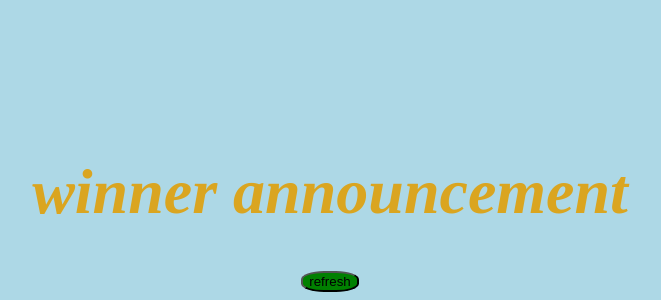
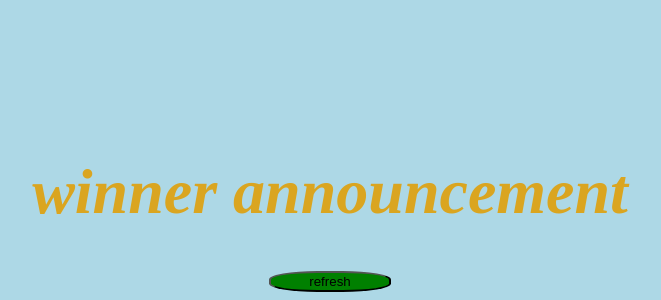
Before and after one commit to Chandr7890/Dice_game, a plain HTML site: page index.html in a window 1280 px wide. Shown: the part 1382-1682 px from the top of the page, without its empty margins (310-971 px from the left). Drawn offline with Linux system fonts and the light colour scheme.

Commit message:
Update index.html

```diff
--- a/index.html
+++ b/index.html
@@ -38,7 +38,7 @@
              winner announcement
 
         </h1>
-        <button onclick="refresh()" style="background-color:green;border-radius: 40%;">refresh</button>
+        <button onclick="refresh()" style="background-color:green;border-radius: 40%; padding-left:3%;padding-right:3%;">refresh</button>
         </center>
         <script src="dice.js">
 
```
